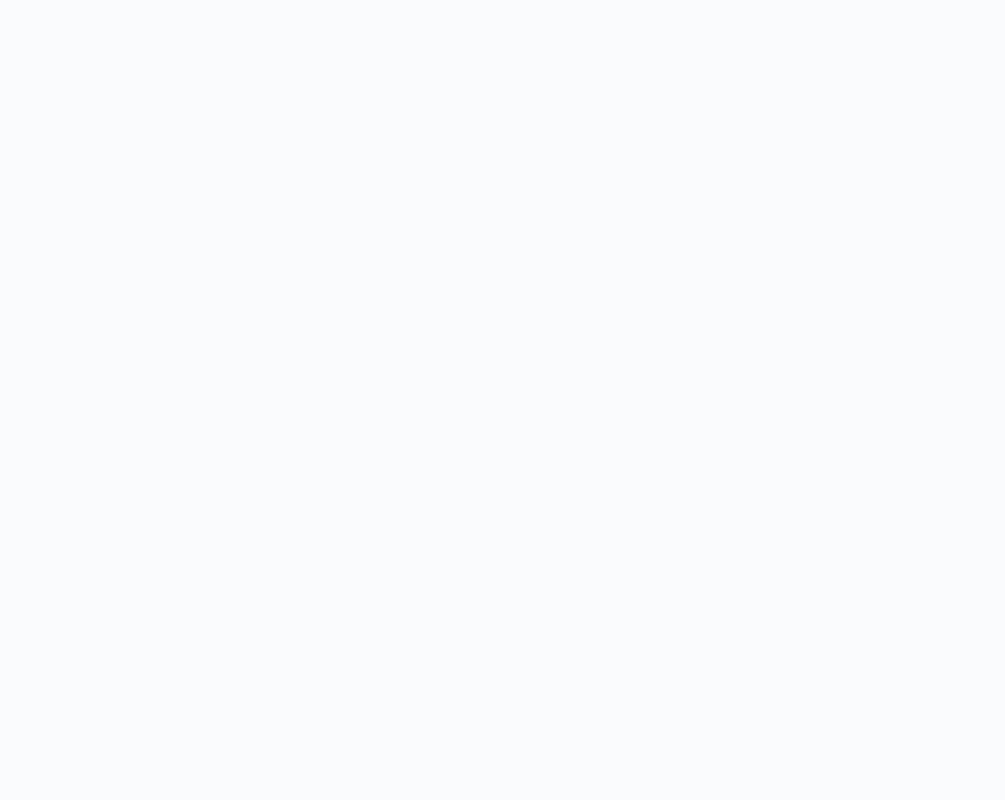
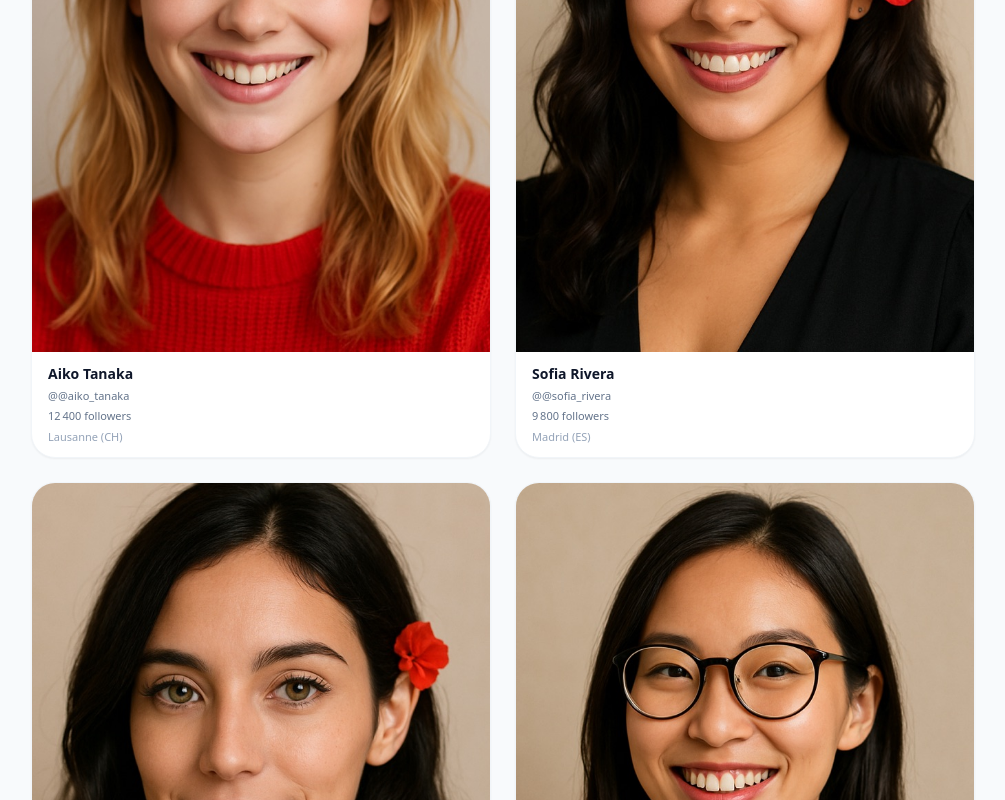
Before and after one commit to welcome-magic-clock/magic-clock-web-mvp, a Next.js app: page /meet in a window 1280 px wide. Shown: the part 2000-2800 px from the top of the page, without its empty margins (265-1270 px from the left). Before the commit the page ends 1420 px from the top, so only its background shows below. Built offline with nearby package versions, Linux system fonts and the light colour scheme.

Commit message:
Update page.tsx

```diff
--- a/app/meet/page.tsx
+++ b/app/meet/page.tsx
@@ -31,20 +31,30 @@ function CreatorGridCard({ creator }: { creator: CreatorWithLocation }) {
           </p>
         )}
 
-        {(creator as any).city || (creator as any).country ? (
+        {((creator as any).city || (creator as any).country) && (
           <p className="text-[11px] text-slate-400">
             {(creator as any).city}
             {(creator as any).city && (creator as any).country ? " · " : ""}
             {(creator as any).country}
           </p>
-        ) : null}
+        )}
       </div>
     </article>
   );
 }
 
 export default function MeetPage() {
-  const baseCreators = CREATORS;
+  const baseCreators = CREATORS as CreatorWithLocation[];
+
+  // On “allonge” la page : on répète la liste 10×
+  const REPEAT_TIMES = 10;
+
+  const extendedCreators = Array.from({ length: REPEAT_TIMES }, (_, idx) =>
+    baseCreators.map((creator) => ({
+      ...creator,
+      _fakeId: `${creator.id}-repeat-${idx}`,
+    }))
+  ).flat();
 
   return (
     <main className="mx-auto max-w-5xl px-4 pb-24 pt-4 sm:px-6 sm:pt-8 sm:pb-28">
@@ -62,11 +72,11 @@ export default function MeetPage() {
       </header>
 
       {/* Grille de créateurs (mix Instagram / Magic Clock) */}
-      <section className="grid grid-cols-2 gap-4 sm:grid-cols-3">
-        {baseCreators.map((creator) => (
+      <section className="grid gap-4 sm:gap-6 sm:grid-cols-2">
+        {extendedCreators.map((creator) => (
           <CreatorGridCard
-            key={creator.id}
-            creator={creator as CreatorWithLocation}
+            key={creator._fakeId ?? creator.id}
+            creator={creator}
           />
         ))}
       </section>
```
